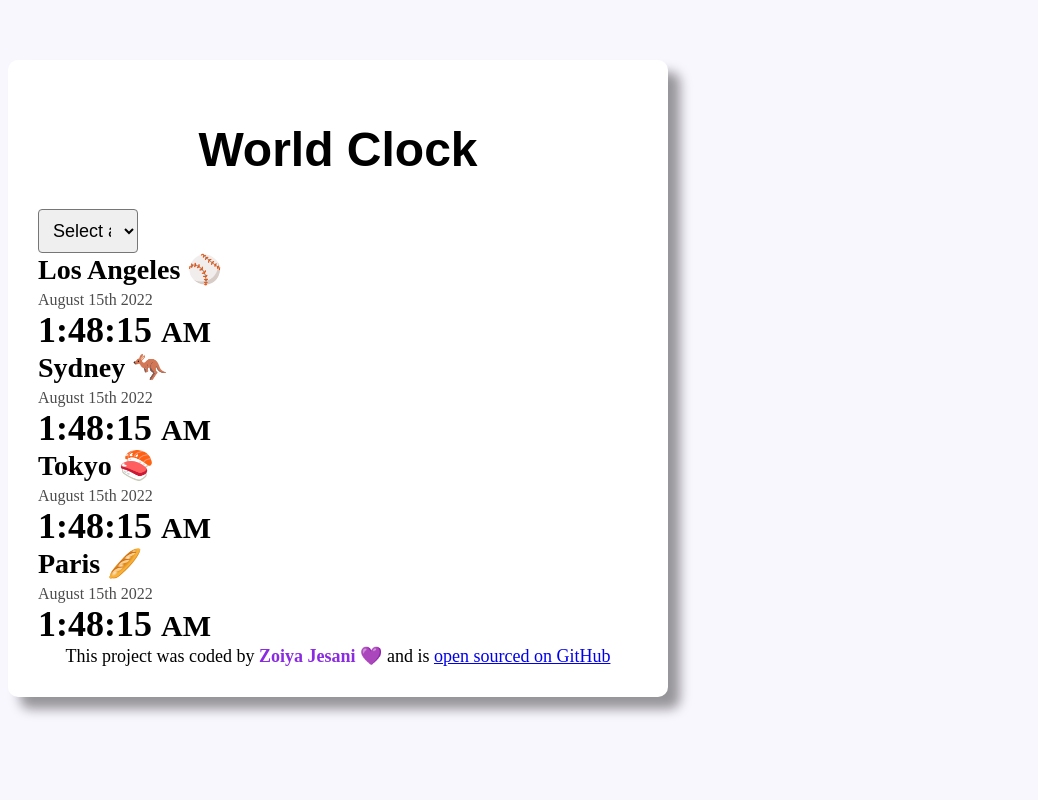
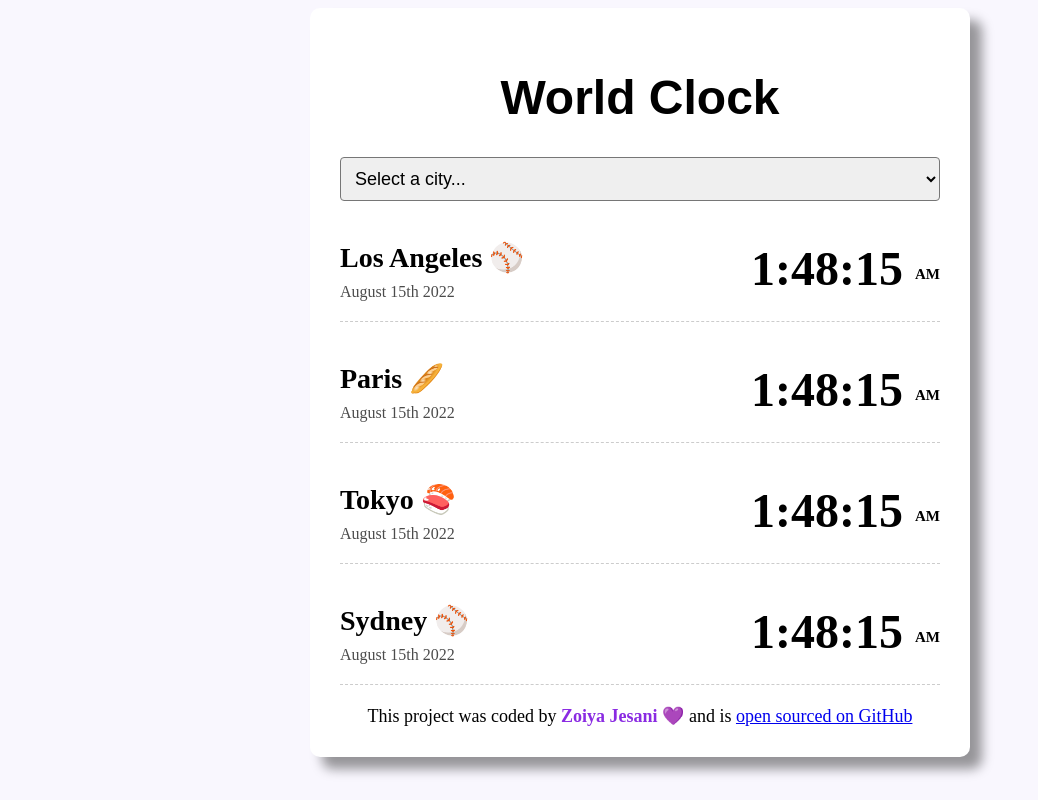
Before and after one commit to zoiyaj/World-Clock, a plain HTML site: page index.html in a window 1280 px wide. Shown: the whole page, without its empty margins (0-1038 px from the left). Drawn offline with Linux system fonts and the light colour scheme.

Commit message:
finalized css

```diff
--- a/css/style.css
+++ b/css/style.css
@@ -3,7 +3,7 @@ body {
 }
 .container {
   max-width: 600px;
-  margin: 60px 0 auto;
+  margin: 0 auto;
   background: white;
   padding: 30px;
   box-shadow: 12px 12px 12px rgba(0, 0, 0, 0.4);
@@ -11,21 +11,19 @@ body {
 }
 
 select {
-  display: block;
-  width: 100px;
+  display: block auto;
+  width: 600px;
   border-radius: 4px;
   padding: 10px;
   font-size: 18px;
 }
-.city {
-  display: flex;
+.cities {
   margin: 20px 0;
-  justify-content: space-between;
-  padding: 20px 0
+  padding: 20px 0;
   border-bottom: 1px dashed rgba(0, 0, 0, 0.2);
 }
-.city:last-child{
-    border: none;
+.cities:last-child {
+  border: none;
 }
 
 .date {
@@ -35,11 +33,20 @@ h2 {
   margin: 0 0 5px;
   font-size: 28px;
 }
-
+.city {
+  display: flex;
+  justify-content: space-between;
+  margin-bottom: -15px;
+  padding-bottom: 0px;
+}
 .time {
-  font-size: 36px;
+  font-size: 48px;
   font-weight: bold;
+}
+.time small {
+  font-size: 15px;
   vertical-align: middle;
+  line-height: 48px;
 }
 h1 {
   text-align: center;
@@ -52,5 +59,5 @@ footer {
   color: rgba (0, 0, 0, 0.8);
 }
 footer strong {
-    color:blueviolet;
+  color: blueviolet;
 }
--- a/index.html
+++ b/index.html
@@ -17,18 +17,24 @@
         <option value="">Auckland</option>
     </select>
     <div class="cities">
-        <h2>Los Angeles ⚾</h2>
+        <div class="city"><h2>Los Angeles ⚾</h2>
+        <div class="time">1:48:15 <small>AM</small></div></div>
         <div class="date">August 15th 2022</div>
-        <div class="time">1:48:15 <small>AM</small></div>
-        <h2>Sydney 🦘</h2>
+    </div>
+      <div class="cities">
+        <div class="city"><h2>Paris 🥖</h2>
+        <div class="time">1:48:15 <small>AM</small></div></div>
         <div class="date">August 15th 2022</div>
-        <div class="time">1:48:15 <small>AM</small></div>
-        <h2>Tokyo 🍣</h2>
+    </div>
+      <div class="cities">
+        <div class="city"><h2>Tokyo 🍣</h2>
+        <div class="time">1:48:15 <small>AM</small></div></div>
         <div class="date">August 15th 2022</div>
-        <div class="time">1:48:15 <small>AM</small></div>
-        <h2>Paris 🥖</h2>
+    </div>
+      <div class="cities">
+        <div class="city"><h2>Sydney ⚾</h2>
+        <div class="time">1:48:15 <small>AM</small></div></div>
         <div class="date">August 15th 2022</div>
-        <div class="time">1:48:15 <small>AM</small></div>
     </div>
     <footer>
       This project was coded by <strong>Zoiya Jesani</strong> 💜 and is
```
